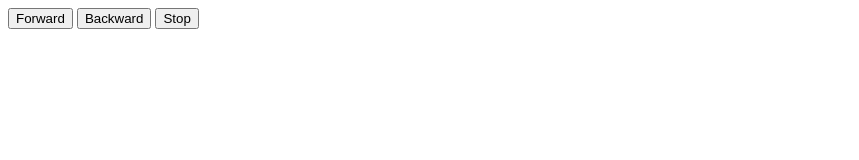
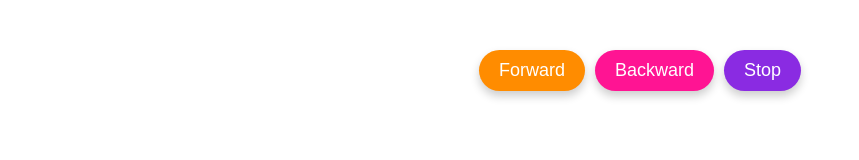
Before and after one commit to sahil1863/mmmmm, a plain HTML site: page index.html in a window 1280 px wide. Shown: the whole page, without its empty margins (0-859 px from the left). Drawn offline with Linux system fonts and the light colour scheme.

Commit message:
Update index.html

```diff
--- a/index.html
+++ b/index.html
@@ -1,7 +1,7 @@
 <!DOCTYPE html>
 <html>
 <head>
-  <link rel="stylesheet" type="text/css" href="C:\Users\sahil\OneDrive\Desktop\c c++\practice.cpp\.vscode\sa.css">
+  <link rel="stylesheet" type="text/css" href="style.css">
 </head>
 <body>
   <div class="button-container">
```
